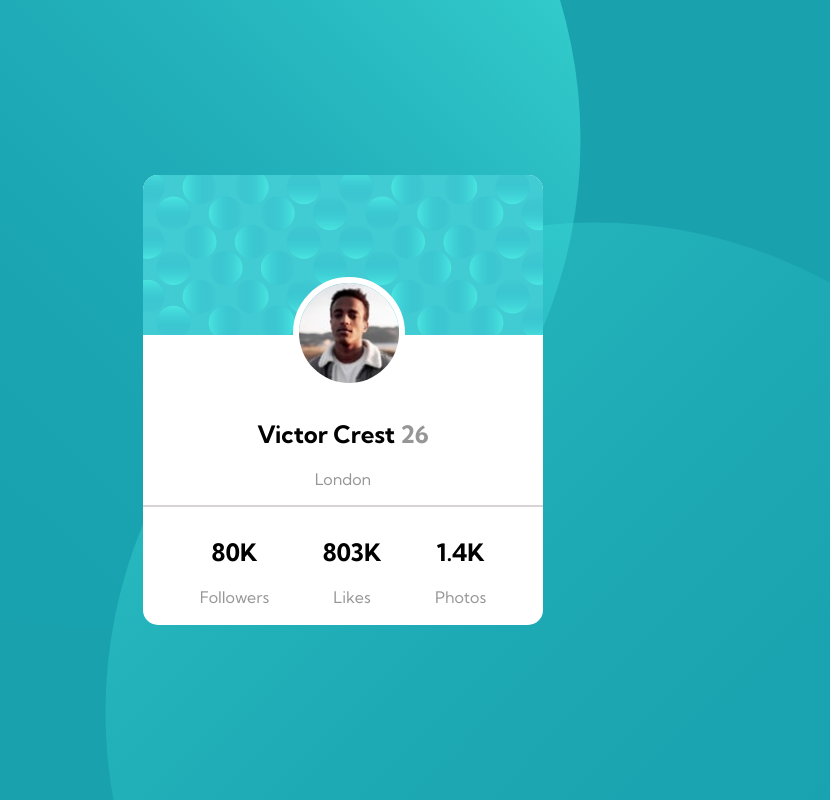
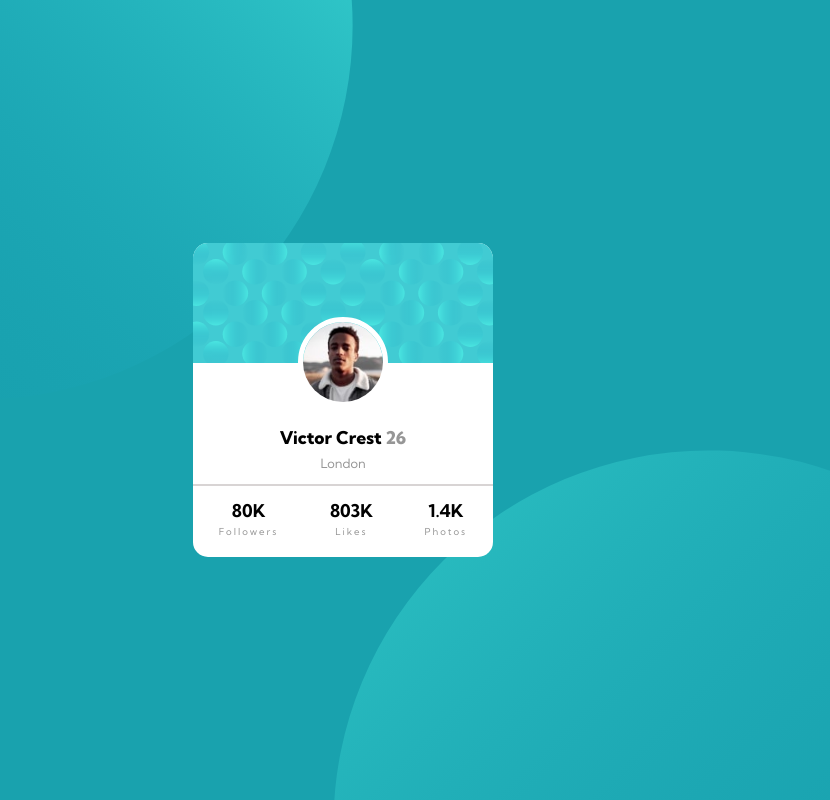
Before and after one commit to Gabriel7ven/profile-card-component, a plain HTML site: page index.html in a window 1280 px wide. Shown: the top 800 px of the page, without its empty margins (297-1127 px from the left). Drawn offline with Linux system fonts and the light colour scheme.

Commit message:
Update index.html and styles.css

```diff
--- a/index.html
+++ b/index.html
@@ -16,16 +16,16 @@
 </head>
 <body>
   <div class="container">
-    <img class="bg-top" src="images\bg-pattern-top.svg">
-    <img class="bg-bottom" src="images\bg-pattern-bottom.svg">
+    <img class="bg-top" src="images/bg-pattern-top.svg">
+    <img class="bg-bottom" src="images/bg-pattern-bottom.svg">
     <div class="card">
       <header>
-        <img class="hero" src="images\bg-pattern-card.svg">
-        <img class="img-profile" src="images\image-victor.jpg">
+        <img class="hero" src="images/bg-pattern-card.svg">
+        <img class="img-profile" src="images/image-victor.jpg">
       </header>
       <div class="profile">
         <address>
-          <h2>Victor Crest <span class="age">26</span></h2>
+          <p>Victor Crest <span class="age">26</span><p>
           <p class="country">London</p>
         </address>
       </div>
--- a/styles.css
+++ b/styles.css
@@ -23,8 +23,7 @@ body {
 }
 .card {
     background-color: white;
-    width: 400px;
-    height: 450px;
+    width: 300px;
     border-radius: 15px;
     display: flex;
     flex-direction: column;
@@ -39,19 +38,23 @@ body {
 address {
     font-style: normal;
     text-align: center;
-    margin-top: 80px;
+    margin-top: 60px;
 }
 
+.country {
+    margin-top: -10px;
+    font-size: 0.8rem;
+}
 header {
     position: relative;
 }
 .img-profile {
-    width: 100px;
+    width: 80px;
     border-radius: 80px;
-    border: 6px solid white;
+    border: 5px solid white;
     position: absolute;
-    margin-left: -250px;
-    bottom: -50px;
+    margin-left: -195px;
+    bottom: -40px;
 }
 
 .statistic {
@@ -60,9 +63,7 @@ header {
     display: flex;
     /* background-color: antiquewhite; */
     justify-content: space-around;
-    padding: 10px 30px;
-    position:relative;
-    bottom: 0px;
+    padding-bottom: 20px;
 }
 
 section {
@@ -70,11 +71,23 @@ section {
     flex-direction: column;
     align-items: center;
 }
+section span {
+    font-size: 0.6rem;
+    letter-spacing: 2px;
+}
+
+h1 {
+    font-size: 1.1rem;
+    margin-bottom: 5px;
+}
 
 section span, .country, .age {
     color: var(--dark-gray)
 }
 
+.bg-bottom, .bg-top {
+    width: 750px;
+}
 .bg-top {
     position: absolute;
     animation-delay: 2.0s;
@@ -97,6 +110,10 @@ section span, .country, .age {
 
 }
 
+p:nth-child(1) {
+    font-weight: 800;
+    font-size: 1.1rem;
+}
 
 @keyframes topinout {
     from {
```
